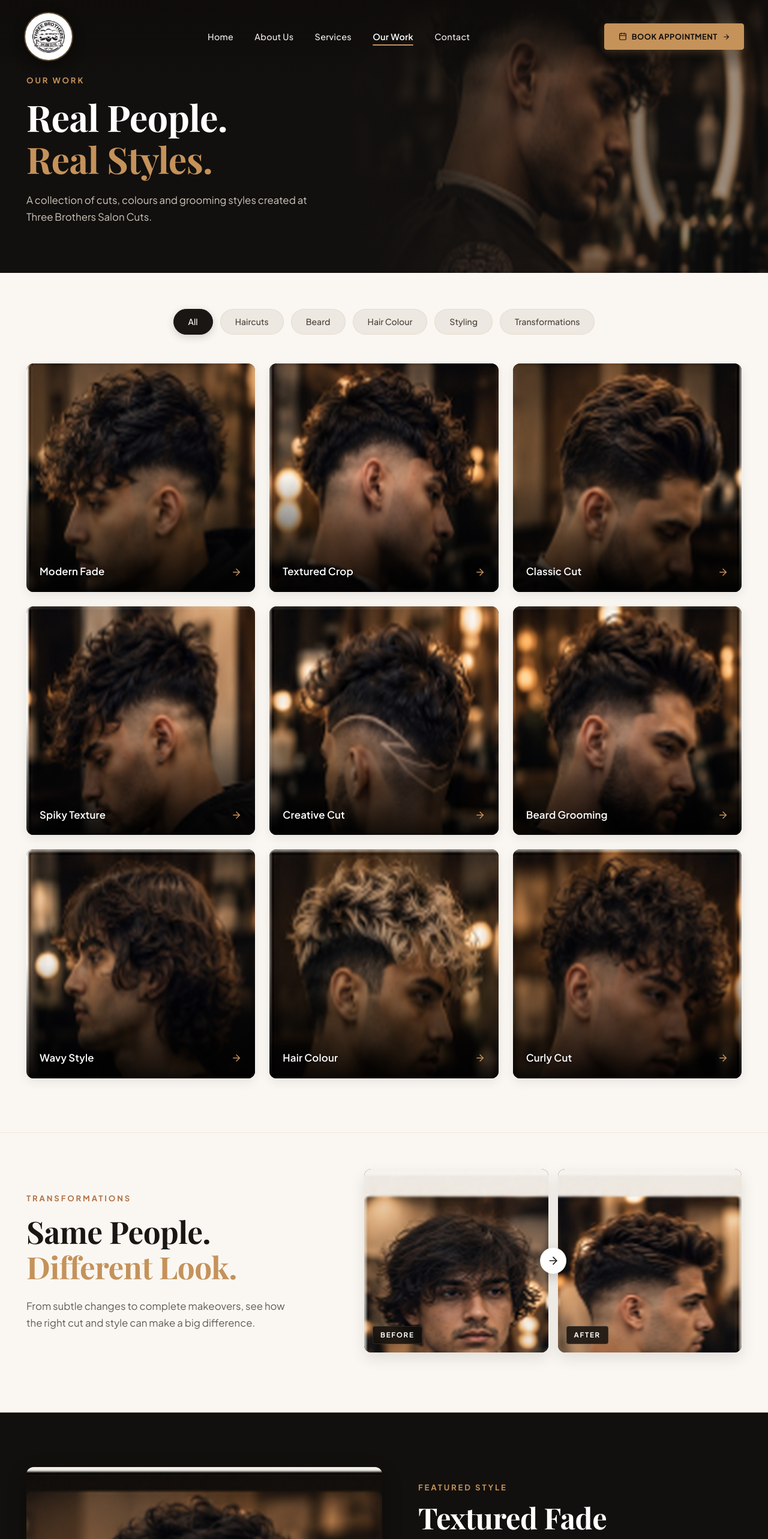
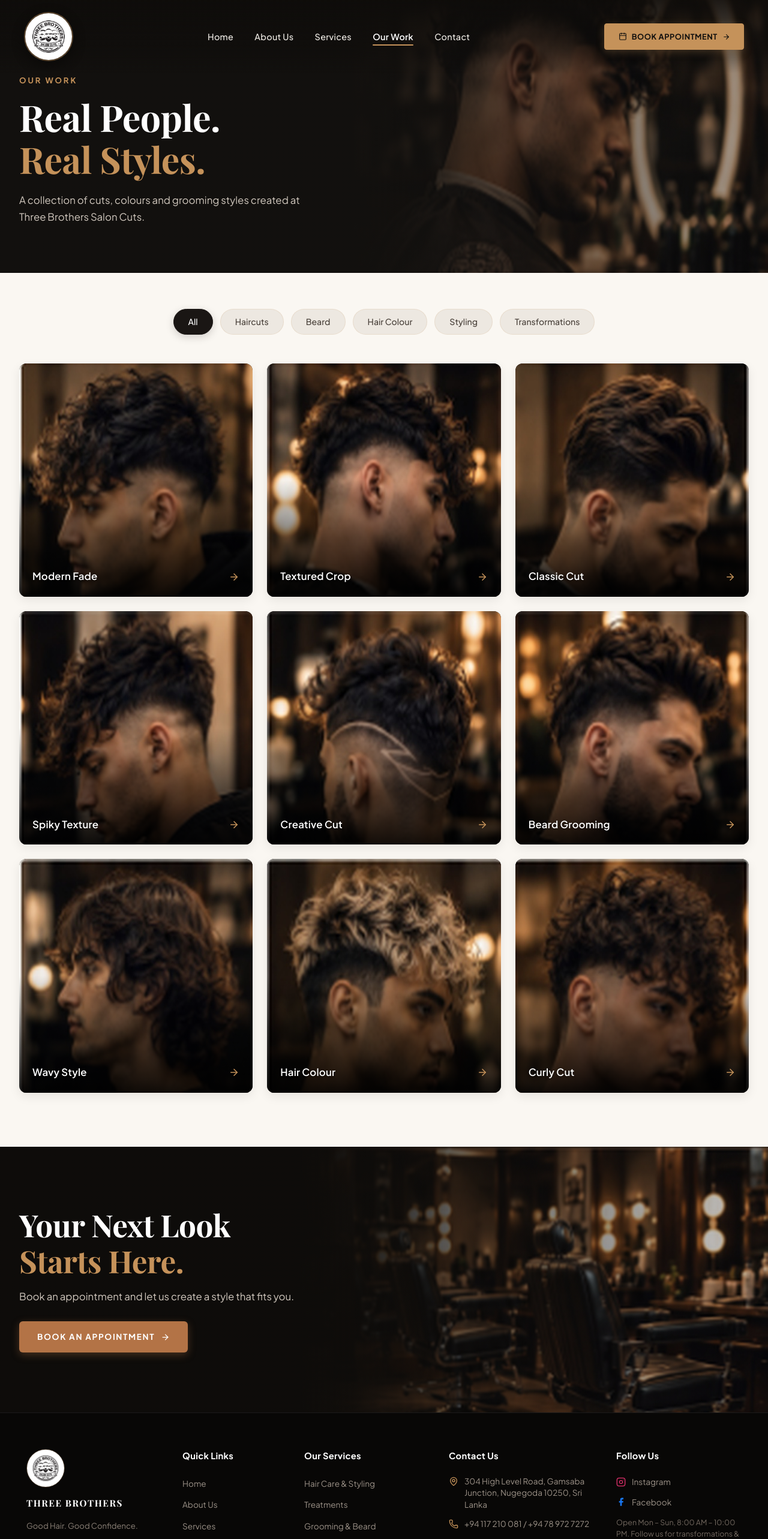
Before and after one commit to kavindusubhash28/salon-draft, a Next.js app: page /work in a window 1280 px wide. Shown: the top 2566 px of the page at 60% size. Built offline with nearby package versions, Linux system fonts and the light colour scheme.

Commit message:
refactor(work): standardize container widths and remove featured & transformation sections

```diff
--- a/app/work/page.tsx
+++ b/app/work/page.tsx
@@ -1,8 +1,6 @@
 import type { Metadata } from "next";
 import WorkHero from "@/components/work/WorkHero";
 import WorkGallery from "@/components/work/WorkGallery";
-import WorkTransformations from "@/components/work/WorkTransformations";
-import WorkFeaturedStyle from "@/components/work/WorkFeaturedStyle";
 import WorkCTA from "@/components/work/WorkCTA";
 
 export const metadata: Metadata = {
@@ -16,8 +14,6 @@ export default function WorkPage() {
     <>
       <WorkHero />
       <WorkGallery />
-      <WorkTransformations />
-      <WorkFeaturedStyle />
       <WorkCTA />
     </>
   );
--- a/components/work/WorkCTA.module.css
+++ b/components/work/WorkCTA.module.css
@@ -31,9 +31,9 @@
   position: relative;
   z-index: 2;
   width: 100%;
-  max-width: 1240px;
+  max-width: 1280px;
   margin: 0 auto;
-  padding: 0 24px;
+  padding: 0 2rem;
 }
 
 .contentBox {
--- a/components/work/WorkFeaturedStyle.module.css
+++ b/components/work/WorkFeaturedStyle.module.css
@@ -7,9 +7,9 @@
 }
 
 .container {
-  max-width: 1240px;
+  max-width: 1280px;
   margin: 0 auto;
-  padding: 0 24px;
+  padding: 0 2rem;
   display: grid;
   grid-template-columns: 1.1fr 1fr;
   gap: 60px;
--- a/components/work/WorkGallery.module.css
+++ b/components/work/WorkGallery.module.css
@@ -5,9 +5,9 @@
 }
 
 .container {
-  max-width: 1240px;
+  max-width: 1280px;
   margin: 0 auto;
-  padding: 0 24px;
+  padding: 0 2rem;
 }
 
 /* Category Filter Tabs */
--- a/components/work/WorkHero.module.css
+++ b/components/work/WorkHero.module.css
@@ -31,9 +31,9 @@
   position: relative;
   z-index: 2;
   width: 100%;
-  max-width: 1240px;
+  max-width: 1280px;
   margin: 0 auto;
-  padding: 0 24px;
+  padding: 0 2rem;
 }
 
 .contentBox {
--- a/components/work/WorkTransformations.module.css
+++ b/components/work/WorkTransformations.module.css
@@ -6,9 +6,9 @@
 }
 
 .container {
-  max-width: 1240px;
+  max-width: 1280px;
   margin: 0 auto;
-  padding: 0 24px;
+  padding: 0 2rem;
   display: grid;
   grid-template-columns: 1fr 1.25fr;
   gap: 60px;
```
